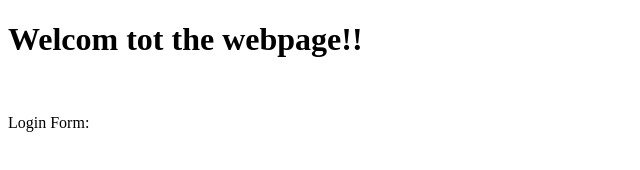
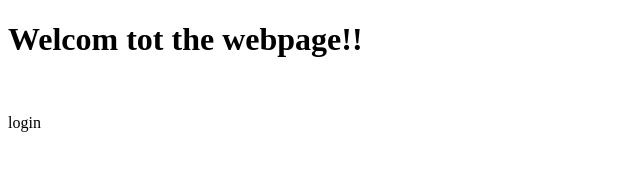
Before and after one commit to VedantTarale/Test, a plain HTML site: page index.html in a window 1280 px wide. Shown: the full height of the page, 0-640 px from the left. Drawn offline with Linux system fonts and the light colour scheme.

Commit message:
login form

```diff
--- a/index.html
+++ b/index.html
@@ -8,6 +8,6 @@
 </head>
 <body>
     <h1>Welcom tot the webpage!!</h1><br>
-    <p>Login Form:</p>
+    <p>login</p>
 </body>
 </html>
```
Also changed, not shown: login.txt (deleted).
